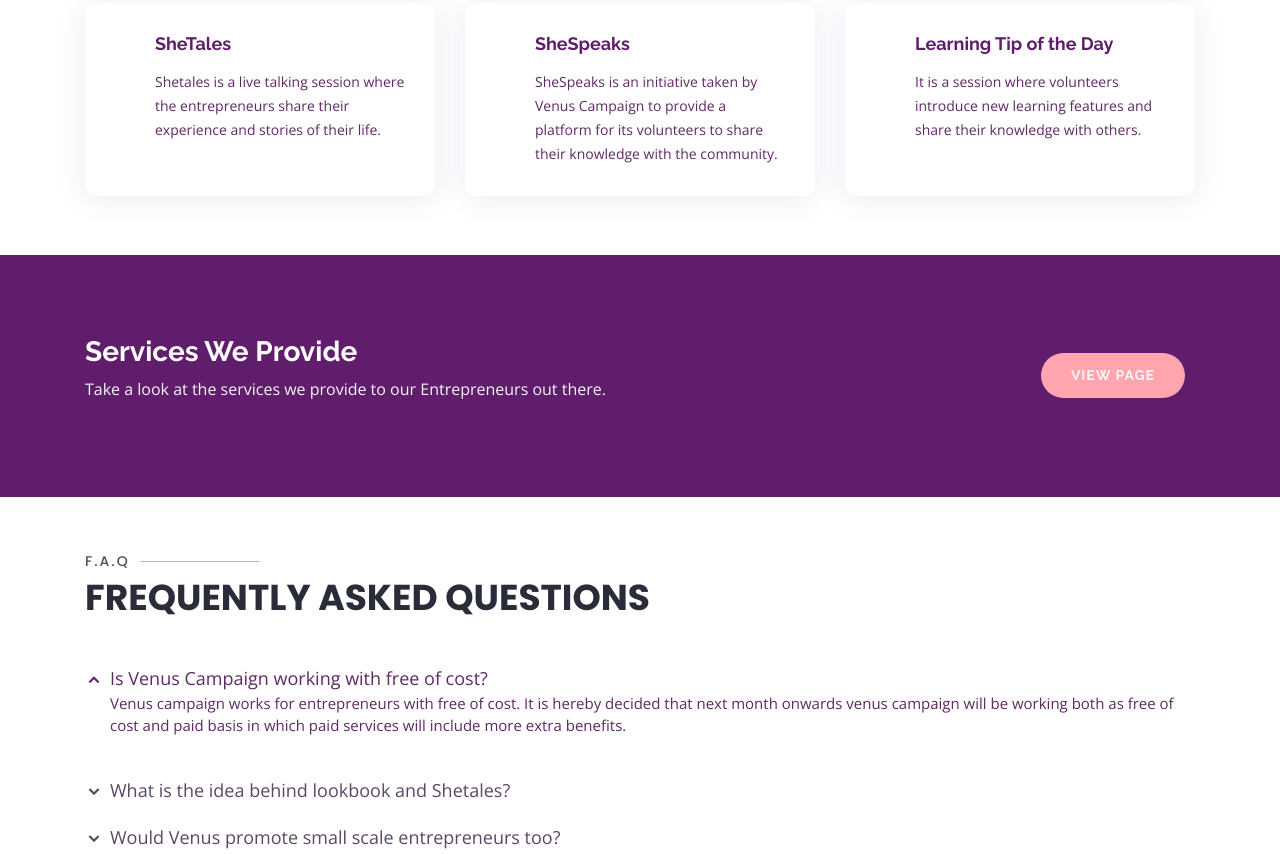
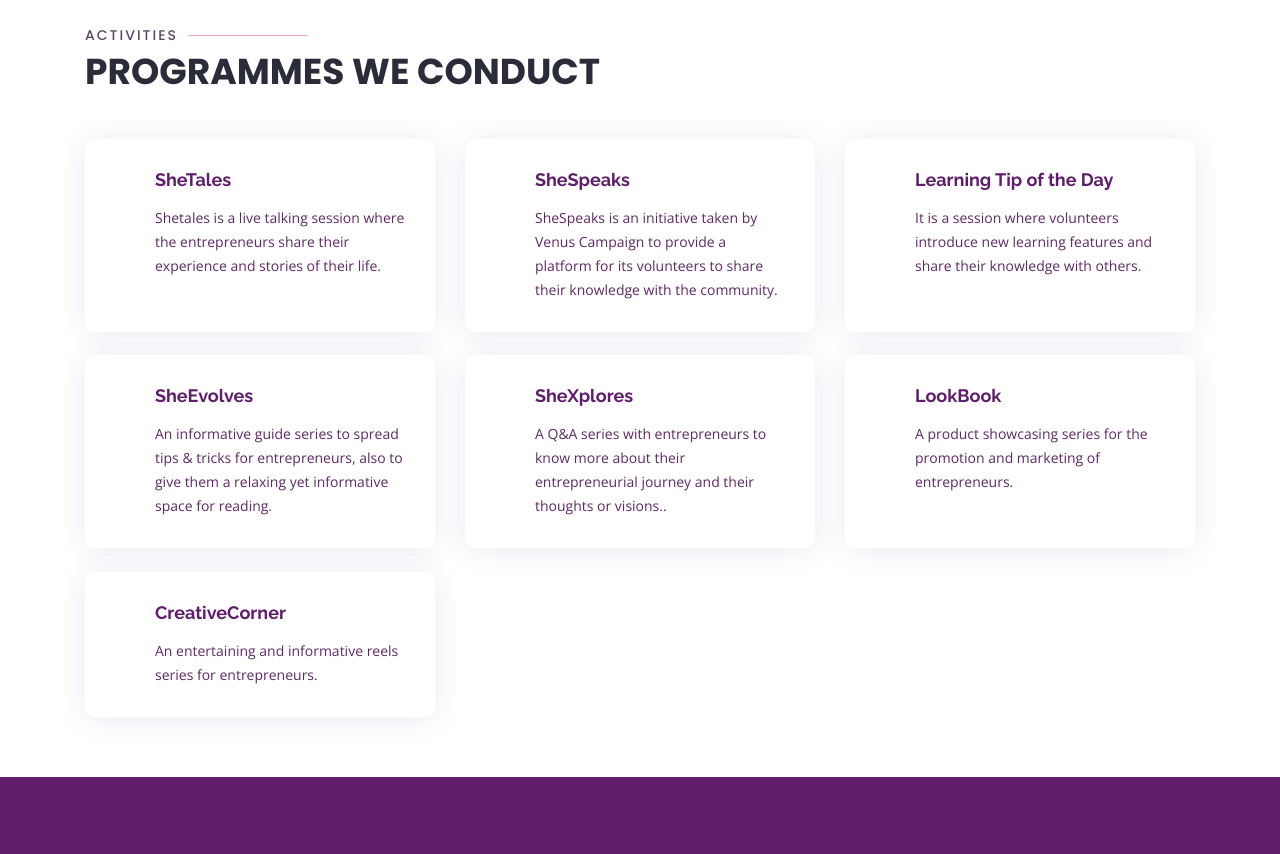
Before and after one commit to Venus-Campaign/web, a plain HTML site: page index.html in a window 1280 px wide. Shown: the part 2014-2868 px from the top of the page. Drawn offline with nearby package versions, Linux system fonts and the light colour scheme.

Commit message:
added initaitives to the main page

```diff
--- a/index.html
+++ b/index.html
@@ -56,7 +56,10 @@
               <li><a href="shespeaks.html">SheSpeaks</a></li>
               <li><a href="learn.html">Learning Tip</a></li>
               <li><a href="shetales.html">She Tales</a></li>
-
+              <li><a href="#">SheEvolves</a></li>
+              <li><a href="#">SheXplores</a></li>
+              <li><a href="#">LookBook</a></li>
+              <li><a href="#">CreativeCorner</a></li>
 
             </ul>
           </li>
@@ -151,6 +154,10 @@
               <li><i class="ri-check-double-line"></i> SheTales- The Talk Series(Weekly basis)</li>
               <li><i class="ri-check-double-line"></i> SheSpeaks- The Tutorial Series(Weekly basis)</li>
               <li><i class="ri-check-double-line"></i> Learning Tip of the Day(Weekly basis)</li>
+              <li><i class="ri-check-double-line"></i> SheEvolves- An Informative Guide Series(Weekly basis)</li>
+              <li><i class="ri-check-double-line"></i> SheXplores- A Q&A Series(Weekly basis)</li>
+              <li><i class="ri-check-double-line"></i> LookBook- A Product Showcasing Series(Weekly basis)</li>
+              <li><i class="ri-check-double-line"></i> CreativeCorner- A Reels Series(Weekly basis)</li>
             </ul>
           </div>
           <div class="col-lg-6 pt-4 pt-lg-0">
@@ -315,7 +322,40 @@
               </div>
             </div>
             </div>
+            <br>
+            <div class="row">
+              <div class="col-lg-4 col-md-4" >
+                <div class="icon-box" data-aos="zoom-in-left">
 
+                  <h4 class="title"><a href="#">SheEvolves</a></h4>
+                  <p class="description">An informative guide series to spread tips & tricks for entrepreneurs, also to give them a relaxing yet informative space for reading.</p>
+                </div>
+              </div>
+              <div class="col-lg-4 col-md-4" >
+                <div class="icon-box" data-aos="zoom-in-left">
+
+                  <h4 class="title"><a href="#">SheXplores</a></h4>
+                  <p class="description">A Q&A series with entrepreneurs to know more about their entrepreneurial journey and their thoughts or visions..</p>
+                </div>
+              </div>
+                <div class="col-lg-4 col-md-4">
+                  <div class="icon-box" data-aos="zoom-in-left">
+
+                    <h4 class="title"><a href="#">LookBook</a></h4>
+                    <p class="description">A product showcasing series for the promotion and marketing of entrepreneurs.</p>
+                  </div>
+                </div>
+                </div>
+                <br>
+                <div class="row">
+                  <div class="col-lg-4 col-md-4">
+                    <div class="icon-box" data-aos="zoom-in-left">
+
+                      <h4 class="title"><a href="#">CreativeCorner</a></h4>
+                      <p class="description">An entertaining and informative reels series for entrepreneurs.</p>
+                    </div>
+                  </div>
+                </div>
 
       </div>
     </section><!-- End Services Section -->
```
